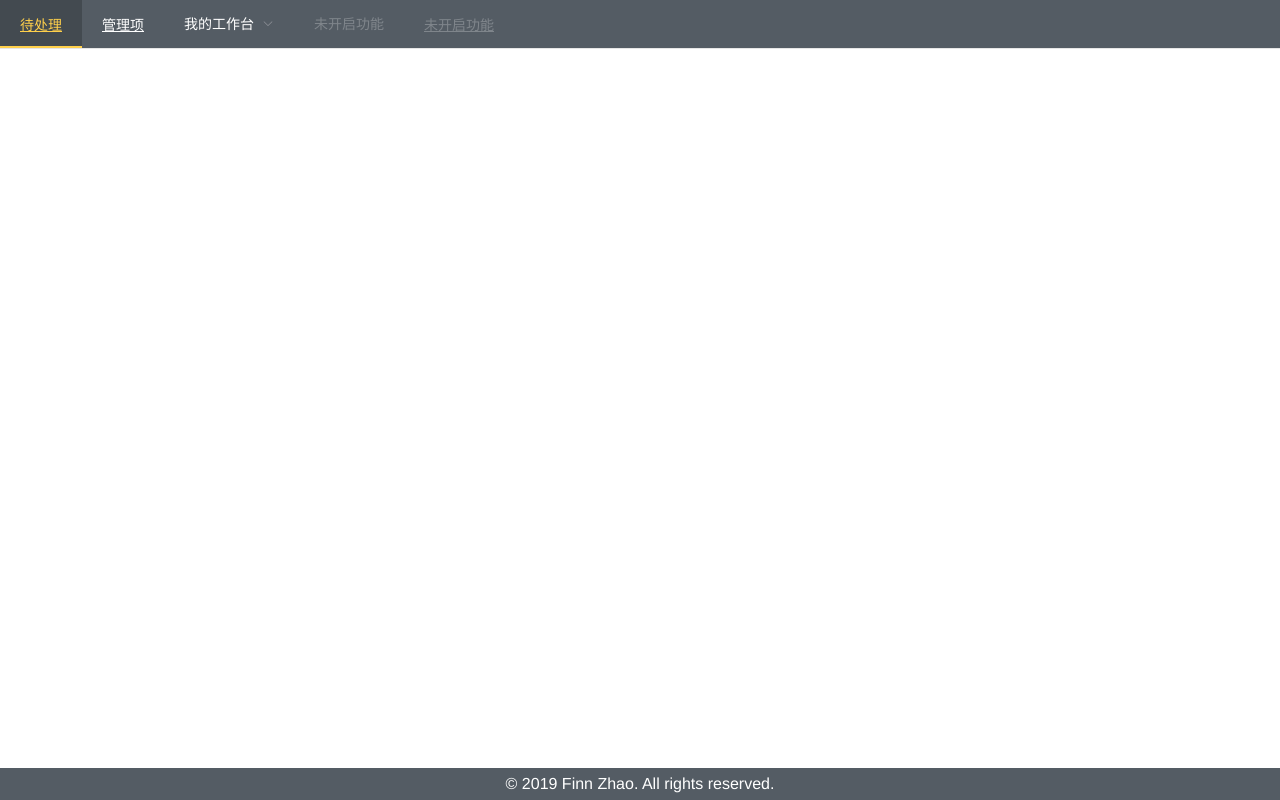
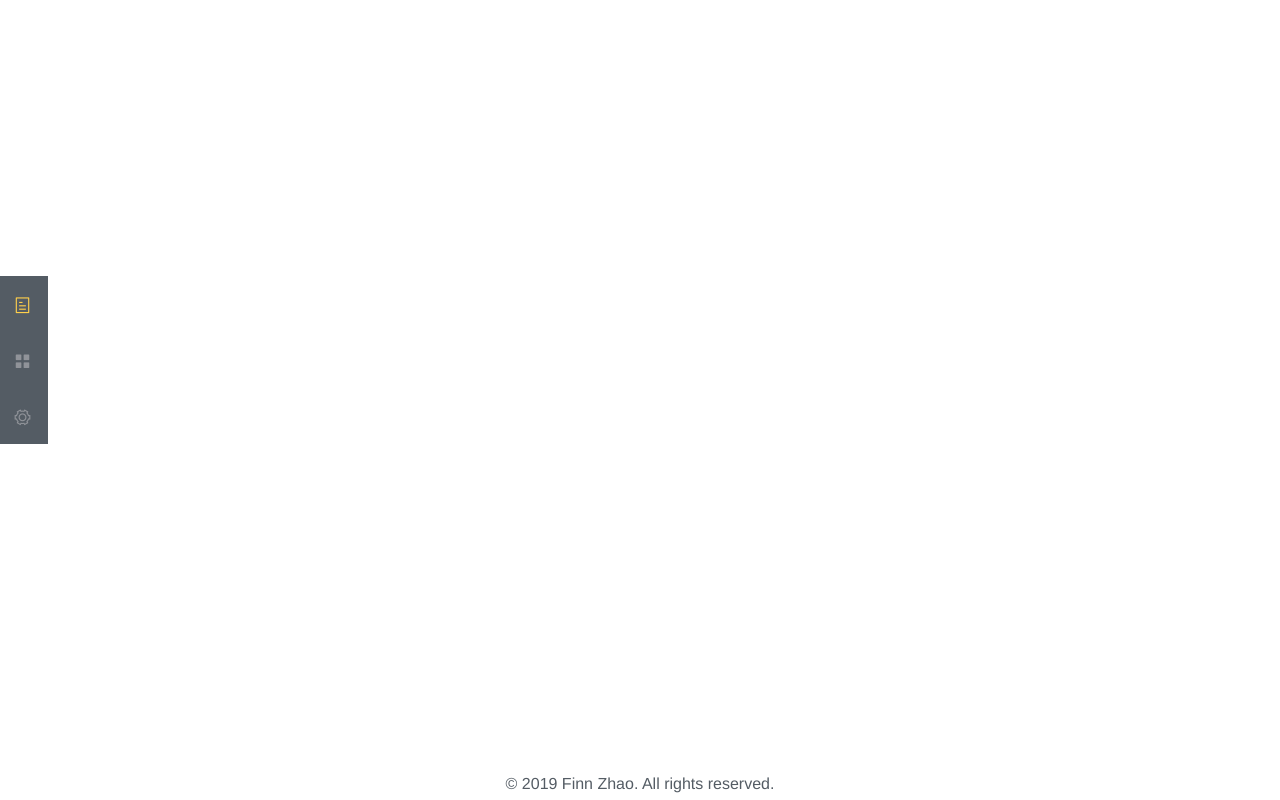
Before and after one commit to FinnBoy/tool4js, a Vue app: page /process in a window 1280 px wide. Built offline with nearby package versions, Linux system fonts and the light colour scheme.

Commit message:
update on 2019-05-03

```diff
--- a/src/components/menus.vue
+++ b/src/components/menus.vue
@@ -1,29 +1,52 @@
 
 <template>
+    <div
+        :class="menuClass"
+        @click="handleClick"
+        @mouseover.stop="handleMouseover"
+        @mouseout.stop="handleMouseout">
         <el-menu
-    :default-active="activeIndex"
-    class="x-menu"
-    mode="horizontal"
+            :default-active="active"
+            :router="routerable"
+            :collapse="collapsed"
+            @select="handleSelect"
             background-color="#545c64"
             text-color="#fff"
             active-text-color="#ffd04b">
-        <el-menu-item index="1"><router-link to="/process">待处理</router-link></el-menu-item>
-        <el-menu-item index="2"><router-link to="/management">管理项</router-link></el-menu-item>
-        <el-submenu index="3" class="x-submenu">
-            <template slot="title">我的工作台</template>
-            <el-menu-item index="3-1">待定1</el-menu-item>
-            <el-menu-item index="3-2">待定2</el-menu-item>
-            <el-menu-item index="3-3">待定3</el-menu-item>
-            <el-submenu index="3-4">
-                <template slot="title">待定4</template>
-                <el-menu-item index="3-4-1">待定1</el-menu-item>
-                <el-menu-item index="3-4-2">待定2</el-menu-item>
-                <el-menu-item index="3-4-3">待定3</el-menu-item>
+            <el-menu-item index="1" :disabled="disabled">
+                <i class="el-icon-tickets"></i>
+                <span slot="title">待处理</span>
+            </el-menu-item>
+            <el-submenu index="2" class="x-cls-submenu" :disabled="disabled">
+                <template slot="title">
+                    <i class="el-icon-menu"></i>
+                    <span>我的工作台</span>
+                </template>
+                <el-menu-item-group>
+                    <template slot="title">产品</template>
+                    <el-menu-item index="/process">报价</el-menu-item>
+                </el-menu-item-group>
+                <el-menu-item-group>
+                    <template slot="title">其他</template>
+                    <el-menu-item index="2-2">待定</el-menu-item>
+                    <el-submenu index="2-3">
+                        <template slot="title">待定</template>
+                        <el-menu-item index="2-3-1">待定</el-menu-item>
                     </el-submenu>
+                </el-menu-item-group>
             </el-submenu>
-        <el-menu-item index="4" disabled>未开启功能</el-menu-item>
-        <el-menu-item index="5" disabled><a href="https://www.ele.me" target="_blank">未开启功能</a></el-menu-item>
+            <el-submenu index="3" class="x-cls-submenu" :disabled="disabled">
+                <template slot="title">
+                    <i class="el-icon-setting"></i>
+                    <span>维护</span>
+                </template>
+                <el-menu-item-group>
+                    <template slot="title">产品</template>
+                    <el-menu-item index="/management">价格</el-menu-item>
+                </el-menu-item-group>
+            </el-submenu>
         </el-menu>
+    </div>
 </template>
 
 <script>
@@ -31,15 +54,38 @@
         name: 'Menus',
         data() {
             return {
-                activeIndex: '1'
+                active: '1',
+                routerable: false,
+                collapsed: true,
+                disabled: false
             };
         },
+        computed : {
+            menuClass: function () {
+                return this.collapsed ? 'x-cls-menu-collapsed' : 'x-cls-menu'
+            }
+        },
         methods: {
+            handleClick () {
+                // this.collapsed = false
+            },
+            handleMouseover () {
+                this.collapsed = false
+            },
+            handleMouseout () {
+                // this.collapsed = true
+            },
+            handleSelect (index, indexPath) {
+                this.$router.push(index)
+                this.collapsed = true
+                console.log(index, indexPath)
+            }
         }
     }
 </script>
 
 <style>
+/*
 ul.x-menu>.el-menu-item {
     height: 3rem;
     line-height: 3rem;
@@ -48,4 +94,40 @@ ul.x-menu .x-submenu>.el-submenu__title {
     height: 3rem;
     line-height: 3rem;
 }
+*/
+.x-cls-menu-collapsed {
+    margin: auto;
+    width: 3rem;
+    overflow: hidden;
+    position: absolute;
+    top: 45%;
+    -webkit-transform: translateY(-50%);
+    -moz-transform: translateY(-50%);
+    -ms-transform: translateY(-50%);
+    transform: translateY(-50%);
+}
+.x-cls-menu-collapsed .el-menu--collapse {
+    margin-left: -0.6rem;
+    width: 4rem;
+}
+.x-cls-menu {
+    width: 13rem;
+    padding: 0rem;
+    background-color: #545c64;
+    position: absolute;
+    top: 0%;
+    bottom: 0%;
+}
+.x-cls-menu .el-menu {
+    border: 0rem;
+}
+.x-cls-menu .el-menu-item {
+    padding: 0rem;
+}
+.x-cls-menu .el-submenu {
+    padding: 0rem;
+}
+.x-cls-menu .el-menu-item, .x-cls-menu .x-cls-submenu .el-submenu__title, .x-cls-menu .x-cls-submenu .el-menu-item-group__title {
+    text-align: left;
+}
 </style>
--- a/src/views/layout.vue
+++ b/src/views/layout.vue
@@ -1,15 +1,17 @@
 
 <template>
     <div>
-        <el-container class="x-container">
-            <el-header height="3.2rem">
+        <el-container>
+            <el-container class="x-cls-container">
+                <el-aside width="3rem">
                     <x-menus></x-menus>
-            </el-header>
+                </el-aside>
                 <el-main>
                     <transition>
                         <router-view></router-view>
                     </transition>
                 </el-main>
+            </el-container>
             <el-footer height="2rem">
             © 2019 Finn Zhao. All rights reserved.
             </el-footer>
@@ -54,7 +56,8 @@
 </script>
 
 <style>
-.x-container .el-header {
+/*
+.el-container .el-header {
     margin: 0rem;
     padding: 0rem;
     height: 3.2rem;
@@ -62,17 +65,29 @@
     position: absolute;
     top: 0rem;
     left: 0rem;
-}
-.x-container .el-main {
-    margin-top: 3.2rem;
+}*/
+.el-container .x-cls-container {
+    margin-top: 0rem;
     margin-bottom: 2rem;
-    padding: 0.5rem;
+    padding: 0rem;
     height: 100%;
     width: 100%;
 }
-.x-container .el-footer {
-    background-color: #545c64;
-    color: white;
+.el-container .x-cls-container .el-aside {
+    height: 100%;
+    width: 3rem;
+    overflow: visible;
+    position: absolute;
+    z-index: 1000;
+    top: 0rem;
+    left: 0rem;
+}
+.el-container .x-cls-container .el-main {
+    margin-left: 3rem;
+}
+.el-container .el-footer {
+    background-color: #ffffff;
+    color: #545c64;
     margin: 0rem;
     padding: 0rem;
     height: 2rem;
```
Lines whose indentation alone changed are shown as unchanged.
